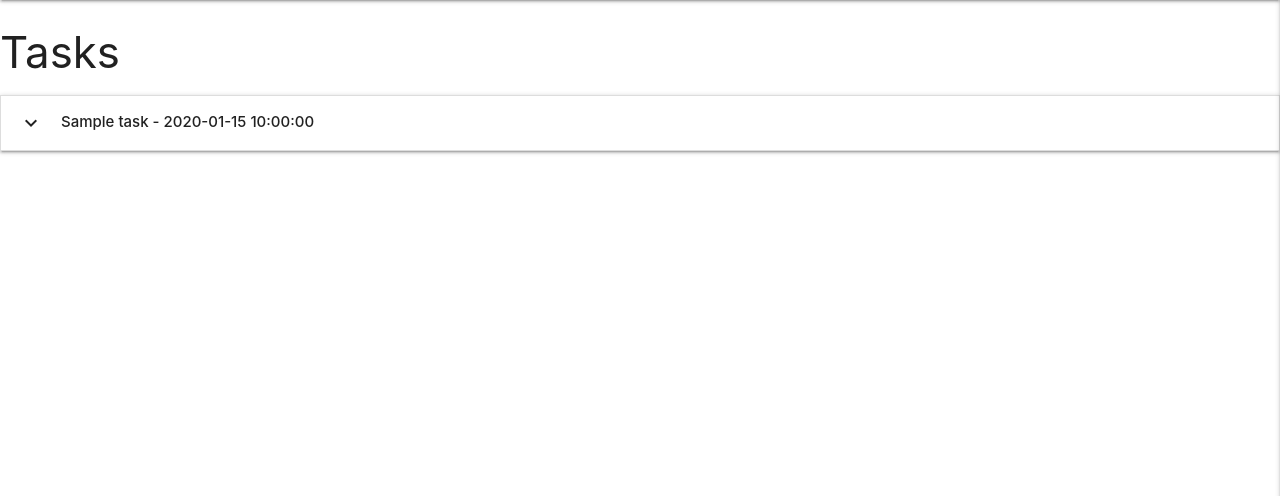
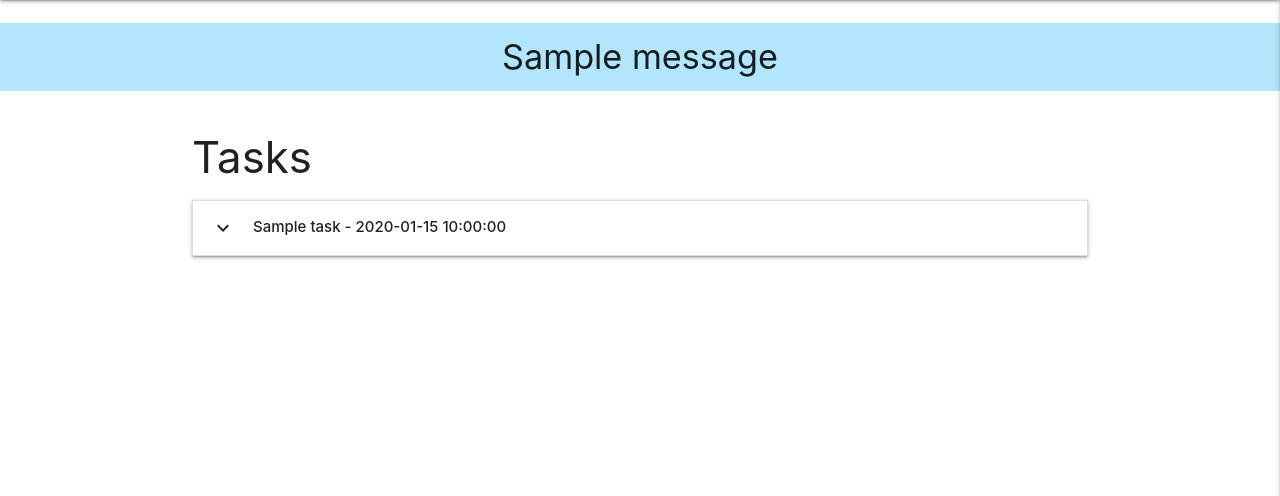
Before and after one commit to mmhashim139/Task-Manager, a Flask app: page / in a window 1280 px wide. Shown: the part 64-560 px from the top of the page. Run offline with Flask 2, Linux system fonts and the light colour scheme; one stand-in notice (Sample message) is shown; a database or web service that is not in the repository returns one stand-in record (values such as "Sample title"); some libraries are stand-ins or nearby versions.

Commit message:
Registration Functionality

```diff
--- a/app.py
+++ b/app.py
@@ -28,6 +28,24 @@ def get_tasks():
 
 @app.route("/register", methods=["GET", "POST"])
 def register():
+    if request.method == "POST":
+        # Check if username already exists in our DB
+        existing_user = mongo.db.users.find_one(
+            {"username": request.form.get("username").lower()})
+
+        if existing_user:
+            flash("Username already exist")
+            return redirect(url_for('register'))
+
+        register = {
+            "username": request.form.get("username").lower(),
+            "password": generate_password_hash(request.form.get("password"))
+        }
+        mongo.db.users.insert_one(register)
+
+        # put the new user info into session cookie
+        session["user"] = request.form.get("username").lower()
+        flash("Regestration Successful")
     return render_template("register.html")
 
 
--- a/static/css/style.css
+++ b/static/css/style.css
@@ -1,3 +1,6 @@
 .text-shadow {
     text-shadow: 2px 2px 2px rgba(0, 0, 0, 0.5);
 }
+.flashes h4{
+    line-height: 2;
+}
--- a/templates/base.html
+++ b/templates/base.html
@@ -53,9 +53,24 @@
 			<li><a href="{{ url_for('register') }}">Register</a></li>
 		</ul>
 	</header>
+
+	<section>
+		<!-- flash messages -->
+		{% with messages = get_flashed_messages() %}
+		{% if messages %}
+		{% for message in messages %}
+		<div class="row flashes">
+			<h4 class="light-blue lighten-4 center-align">{{ message }}</h4>
+		</div>
+		{% endfor %}
+		{% endif %}
+		{% endwith %}
+	</section>
+
+	<main class="container">
 		{% block content %}
 		{% endblock %}
-
+	</main>
 
 	<script src="https://code.jquery.com/jquery-3.5.1.min.js"
 		integrity="sha256-9/aliU8dGd2tb6OSsuzixeV4y/faTqgFtohetphbbj0=" crossorigin="anonymous"></script>
```
Also changed, not shown: templates/register.html (+5 -2 lines). Lines whose indentation alone changed are shown as unchanged.
